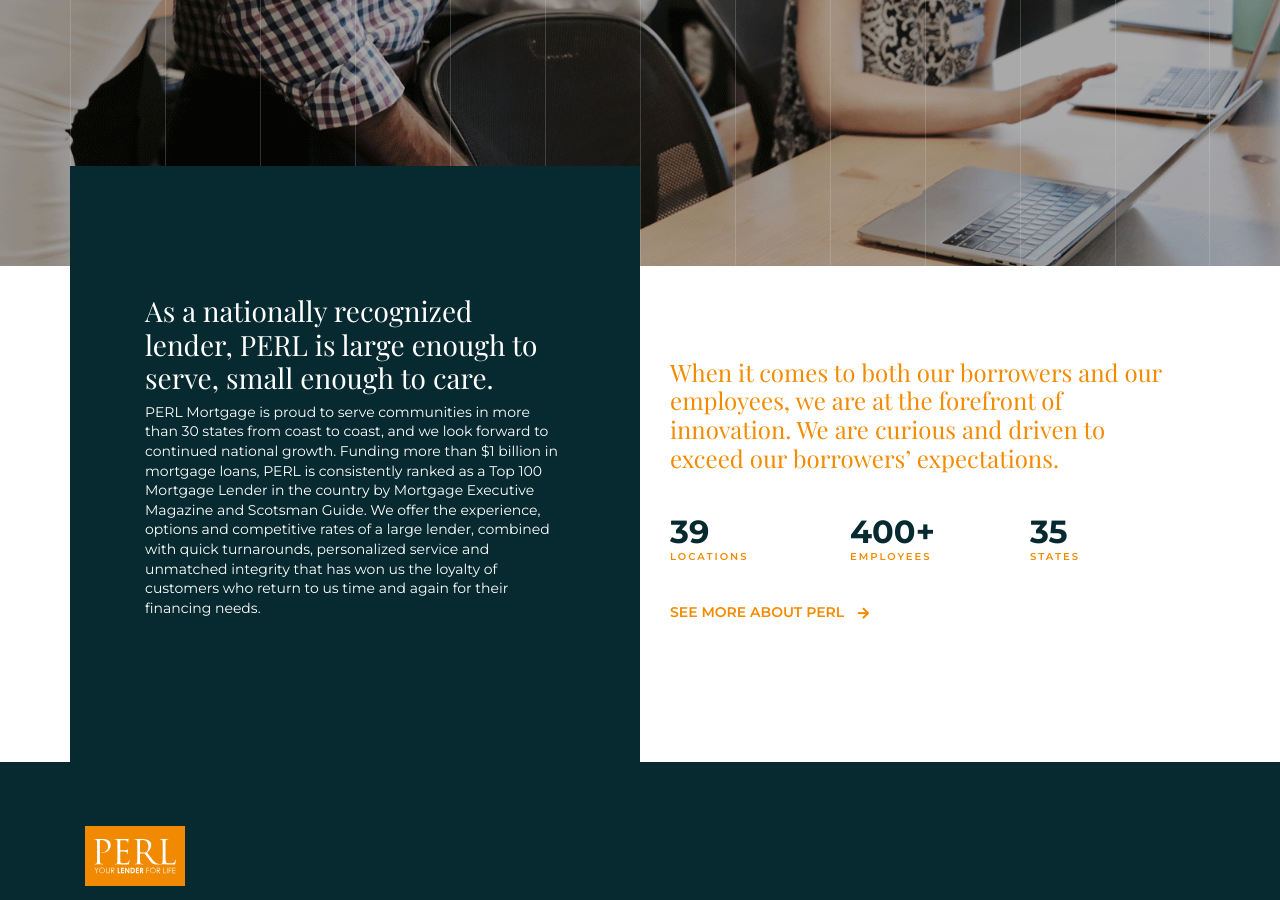
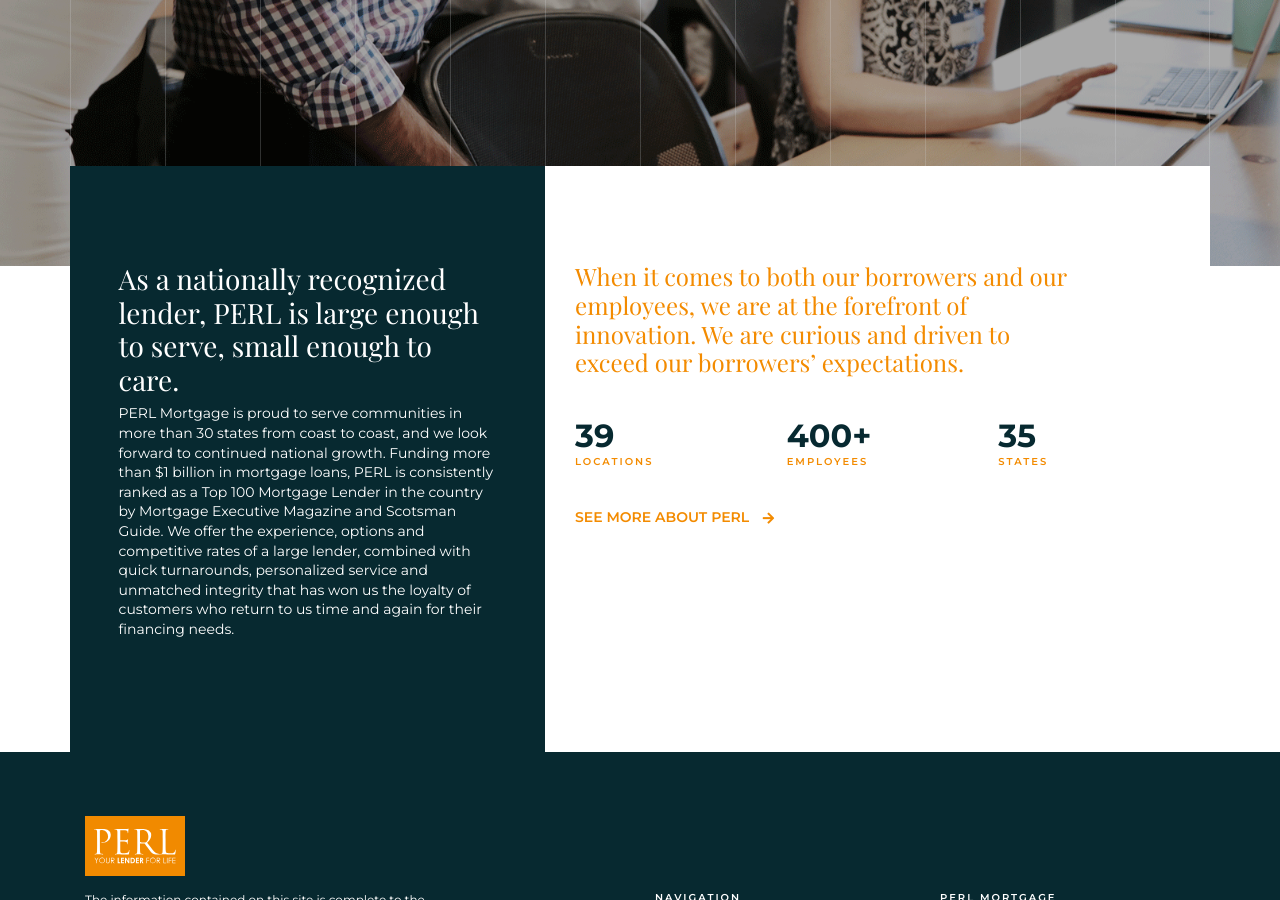
Before and after one commit to perl-mortgage/perl_recruit, a Jekyll site: the page built from index.md, in a window 1280 px wide and 900 px high, scrolled down 634 px. Built offline with Jekyll 4.4.1, drawn with Linux system fonts in a browser that asks for light colours; nearby versions of some CDN libraries; some web fonts are replaced; a script that is not in the unit is left out.

Commit message:
Block Updates

```diff
--- a/_includes/block-home-statistic-block.html
+++ b/_includes/block-home-statistic-block.html
@@ -1,20 +1,11 @@
-<section class="block-home-statistic-block" id="{{ section.id }}">
-    <div class="container">
+<section class="block-home-statistic-blog {% if section.second_section == 'true' %}mt-neg-100{% endif %}">
+    <div class="container bg-white">
         <div class="row">
-            <div class="col-md-6 col-sm-12 py-xl mt-neg-100 bg-secondary d-flex align-items-center">
+            <div class="col-md-7 col-sm-12 py-lg bg-white order-md-2">
                 <div class="container">
                     <div class="row">
-                        <div class="col-md-10 col-sm-12 ml-auto mr-auto">
-                            {{ section.left_side}}
-                        </div>
-                    </div>
-                </div>
-            </div>
-            <div class="col-md-6 col-sm-12 pt-md pb-lg d-flex align-items-center">
-                <div class="container">
-                    <div class="row">
-                        <div class="col-12">
-                                {{ section.right_side }}
+                        <div class="col-md-10 col-sm-12">
+                            {{ section.right_side }}
                         </div>
                     </div>
                     <div class="row py-sm">
@@ -42,6 +33,15 @@
                     {% endif %}
                 </div>
             </div>
+            <div class="col-md-5 col-sm-12 bg-secondary py-lg">
+                <div class="container">
+                    <div class="row">
+                        <div class="col-md-11 col-sm-12 ml-auto mr-auto">
+                            {{ section.left_side }}
+                        </div>
+                    </div>
+                </div>
+            </div>
         </div>
     </div>
 </section>
```
Also changed, not shown: index.md (+1 -0 lines), 2 other files.
